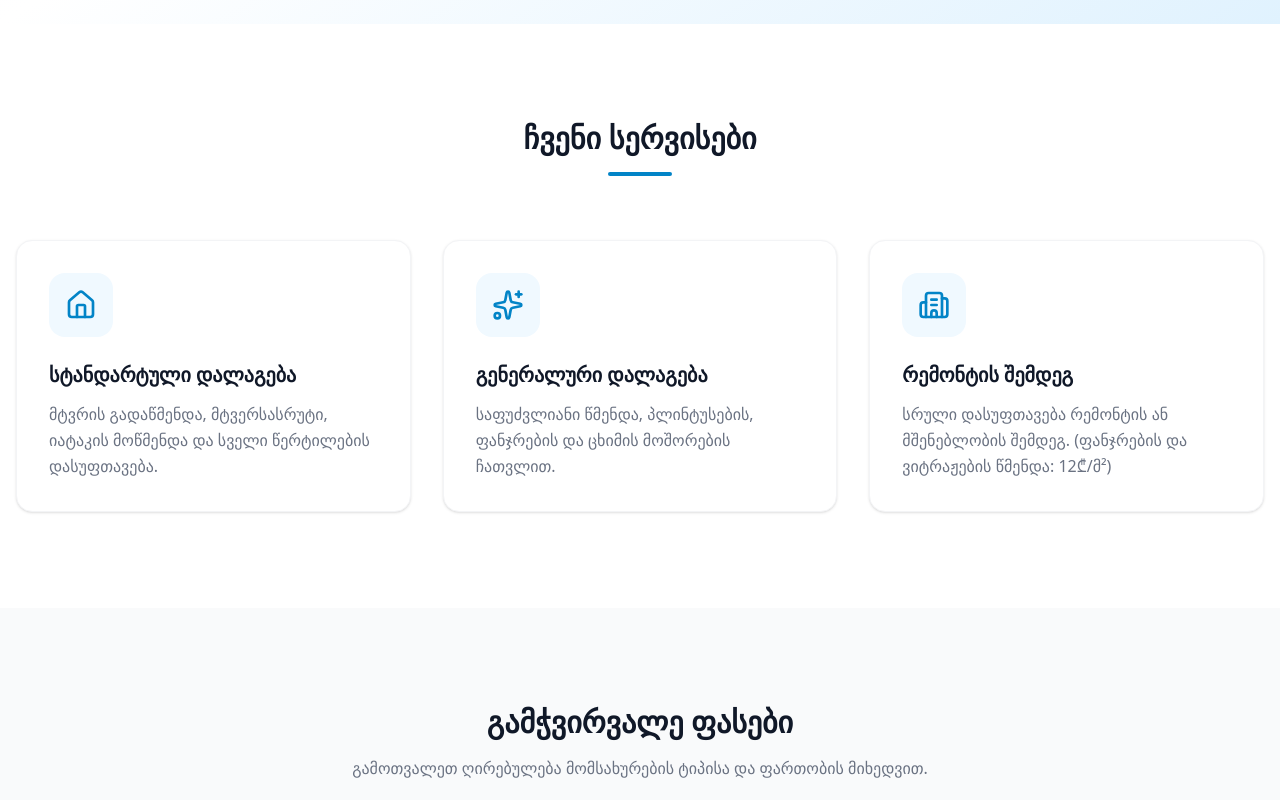
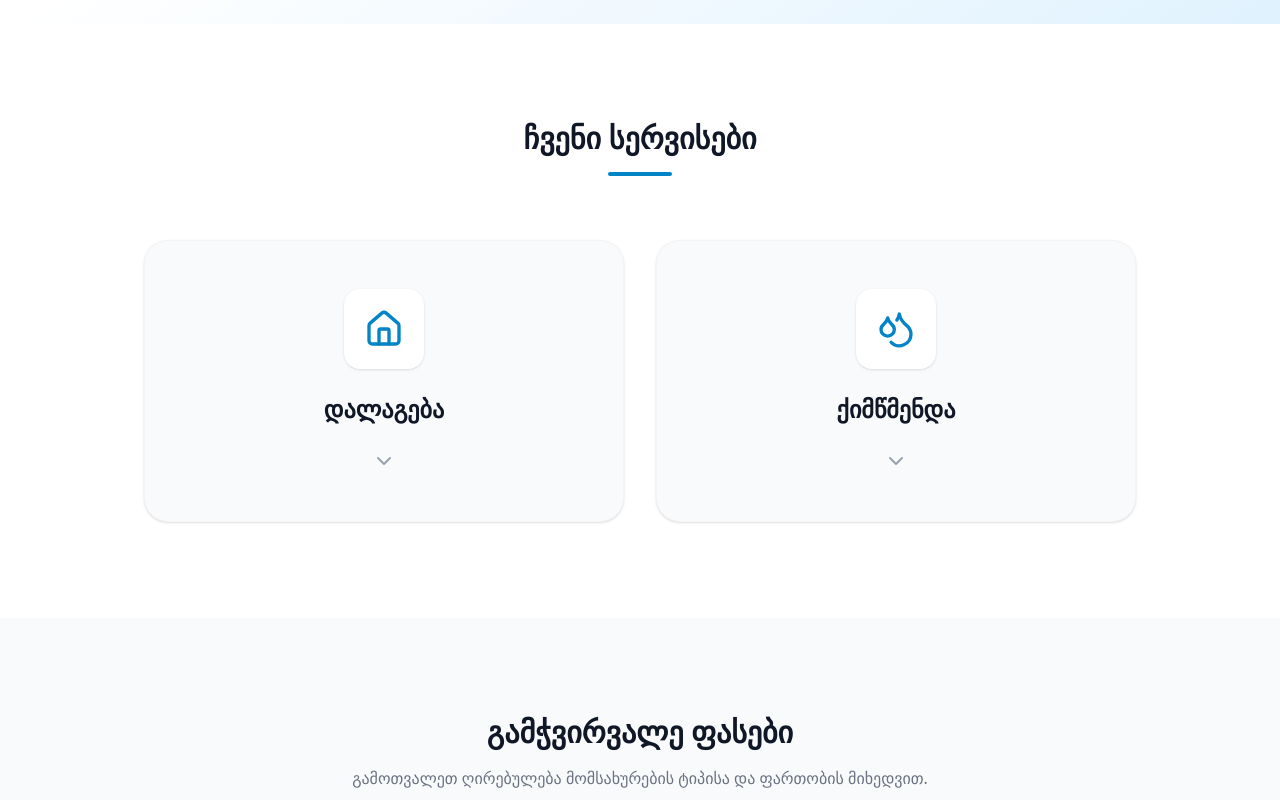
Before and after one commit to SetFodi/cleanmaster, a Next.js app: page / in a window 1280 px wide. Shown: the part 800-1600 px from the top of the page. Built offline with nearby package versions, Linux system fonts and the light colour scheme.

Commit message:
added qimwmenda

```diff
--- a/app/contact/page.tsx
+++ b/app/contact/page.tsx
@@ -32,7 +32,7 @@ export default function ContactPage() {
                                     <p className="text-sm text-gray-400 font-medium uppercase tracking-wider mb-1">
                                         {t("contact.phone")}
                                     </p>
-                                    <p className="text-xl font-bold text-gray-900">+995 555 00 00 00</p>
+                                    <p className="text-xl font-bold text-gray-900">558 23 44 55 | 558 25 44 55</p>
                                     <p className="text-gray-500 text-sm mt-1">
                                         {language === 'ka' ? "ორშაბათი - კვირა (09:00 - 21:00)" : "Mon - Sun (09:00 - 21:00)"}
                                     </p>
--- a/components/Footer.tsx
+++ b/components/Footer.tsx
@@ -35,7 +35,7 @@ export function Footer() {
                     <div>
                         <h4 className="font-semibold text-gray-900 dark:text-white mb-4">{t("nav.contact")}</h4>
                         <ul className="space-y-2 text-sm text-gray-500 dark:text-slate-400">
-                            <li>{t("contact.phone")}: +995 555 00 00 00</li>
+                            <li>{t("contact.phone")}: 558 23 44 55, 558 25 44 55</li>
                             <li>{t("contact.email")}: info@fastandclean.ge</li>
                         </ul>
                     </div>
--- a/components/Services.tsx
+++ b/components/Services.tsx
@@ -1,50 +1,103 @@
 "use client";
 
 import { useI18n } from "../lib/i18n";
-import { Sparkles, Home, Building2 } from "lucide-react";
+import { Sparkles, Home, Droplets, ChevronDown } from "lucide-react";
+import { useState } from "react";
 
 export function Services() {
     const { t } = useI18n();
+    const [openCategory, setOpenCategory] = useState<string | null>(null);
 
-    const services = [
+    type ServiceItem = {
+        title: string;
+        desc?: string;
+        price?: string;
+    };
+
+    type Category = {
+        id: string;
+        icon: React.ReactNode;
+        title: string;
+        items: ServiceItem[];
+    };
+
+    const categories: Category[] = [
         {
-            icon: <Home className="w-8 h-8 text-primary" />,
-            title: t("services.standard"),
-            description: t("services.desc.standard")
+            id: "cleaning",
+            icon: <Home className="w-10 h-10 text-primary" />,
+            title: t("services.cat.cleaning"),
+            items: [
+                { title: t("services.standard"), desc: t("services.desc.standard") },
+                { title: t("services.deep"), desc: t("services.desc.deep") },
+                { title: t("services.renovation"), desc: t("services.desc.renovation") },
+            ]
         },
         {
-            icon: <Sparkles className="w-8 h-8 text-primary" />,
-            title: t("services.deep"),
-            description: t("services.desc.deep")
-        },
-        {
-            icon: <Building2 className="w-8 h-8 text-primary" />,
-            title: t("services.renovation"),
-            description: t("services.desc.renovation")
+            id: "dry_cleaning",
+            icon: <Droplets className="w-10 h-10 text-primary" />,
+            title: t("services.cat.dry_cleaning"),
+            items: [
+                { title: t("services.dc.armchair"), price: "35-40 ₾" },
+                { title: t("services.dc.sofa_1"), price: "60-80 ₾" },
+                { title: t("services.dc.sofa_2"), price: "80-120 ₾" },
+                { title: t("services.dc.mattress"), price: "40-60 ₾" },
+                { title: t("services.dc.pouffe"), price: "25-35 ₾" },
+            ]
         }
     ];
 
     return (
         <section id="services" className="py-24 bg-white dark:bg-slate-900 transition-colors duration-300">
-            <div className="container mx-auto px-4">
+            <div className="container mx-auto px-4 max-w-5xl">
                 <div className="text-center mb-16">
                     <h2 className="text-3xl font-bold text-gray-900 dark:text-white mb-4">{t("services.title")}</h2>
                     <div className="w-16 h-1 bg-primary mx-auto rounded-full"></div>
                 </div>
 
-                <div className="grid grid-cols-1 md:grid-cols-3 gap-8">
-                    {services.map((service, index) => (
+                <div className="grid grid-cols-1 md:grid-cols-2 gap-8">
+                    {categories.map((category) => (
                         <div
-                            key={index}
-                            className="group p-8 rounded-2xl bg-white dark:bg-slate-800 border border-gray-100 dark:border-slate-700 shadow-sm hover:shadow-md transition-all"
+                            key={category.id}
+                            className="relative group rounded-3xl bg-gray-50 dark:bg-slate-800 border border-gray-100 dark:border-slate-700 shadow-sm transition-all duration-300"
+                            onMouseEnter={() => setOpenCategory(category.id)}
+                            onMouseLeave={() => setOpenCategory(null)}
                         >
-                            <div className="w-16 h-16 rounded-2xl bg-primary-50 dark:bg-slate-700 flex items-center justify-center mb-6 group-hover:scale-110 transition-transform">
-                                {service.icon}
+                            <div
+                                className="p-8 md:p-12 flex flex-col items-center text-center cursor-pointer"
+                                onClick={() => setOpenCategory(openCategory === category.id ? null : category.id)}
+                            >
+                                <div className="w-20 h-20 rounded-2xl bg-white dark:bg-slate-700 shadow-sm flex items-center justify-center mb-6 group-hover:scale-110 group-hover:bg-primary-50 dark:group-hover:bg-slate-600 transition-all duration-300">
+                                    {category.icon}
+                                </div>
+                                <h3 className="text-2xl font-bold text-gray-900 dark:text-white mb-2">{category.title}</h3>
+                                <div className={`mt-4 transform transition-transform duration-300 ${openCategory === category.id ? "rotate-180" : ""}`}>
+                                    <ChevronDown className="w-6 h-6 text-gray-400" />
+                                </div>
                             </div>
-                            <h3 className="text-xl font-bold text-gray-900 dark:text-white mb-3">{service.title}</h3>
-                            <p className="text-gray-500 dark:text-slate-400 leading-relaxed">
-                                {service.description} {/* Note: Descriptions should ideally be translated too, added locally for now */}
-                            </p>
+
+                            {/* Dropdown Content */}
+                            <div
+                                className={`overflow-hidden transition-all duration-500 ease-in-out ${openCategory === category.id ? "max-h-[800px] opacity-100 pb-8" : "max-h-0 opacity-0"
+                                    }`}
+                            >
+                                <div className="px-6 border-t border-gray-100 dark:border-slate-700 pt-6 mx-4">
+                                    <ul className="space-y-3">
+                                        {category.items.map((item, idx) => (
+                                            <li key={idx} className="flex flex-col sm:flex-row sm:items-center justify-between gap-2 p-4 rounded-xl bg-white dark:bg-slate-700/50 hover:bg-gray-100 dark:hover:bg-slate-600 transition-colors border border-transparent">
+                                                <div>
+                                                    <span className="font-semibold text-gray-800 dark:text-slate-200 block text-left">{item.title}</span>
+                                                    {item.desc && <span className="text-sm text-gray-500 dark:text-slate-400 mt-1 block text-left leading-snug">{item.desc}</span>}
+                                                </div>
+                                                {item.price && (
+                                                    <span className="whitespace-nowrap font-bold text-primary-700 dark:text-primary-300 bg-primary-50 dark:bg-primary-900/40 px-3 py-1 rounded-full text-sm self-start sm:self-auto border border-primary-100 dark:border-primary-800">
+                                                        {item.price}
+                                                    </span>
+                                                )}
+                                            </li>
+                                        ))}
+                                    </ul>
+                                </div>
+                            </div>
                         </div>
                     ))}
                 </div>
--- a/lib/i18n.tsx
+++ b/lib/i18n.tsx
@@ -25,12 +25,19 @@ const translations = {
         "hero.eco": "ეკო-მეგობრული",
         "hero.insured": "დაზღვეული",
         "services.title": "ჩვენი სერვისები",
+        "services.cat.cleaning": "დალაგება",
+        "services.cat.dry_cleaning": "ქიმწმენდა",
         "services.standard": "სტანდარტული დალაგება",
         "services.desc.standard": "მტვრის გადაწმენდა, მტვერსასრუტი, იატაკის მოწმენდა და სველი წერტილების დასუფთავება.",
         "services.deep": "გენერალური დალაგება",
         "services.desc.deep": "საფუძვლიანი წმენდა, პლინტუსების, ფანჯრების და ცხიმის მოშორების ჩათვლით.",
         "services.renovation": "რემონტის შემდეგ",
         "services.desc.renovation": "სრული დასუფთავება რემონტის ან მშენებლობის შემდეგ. (ფანჯრების და ვიტრაჟების წმენდა: 12₾/მ²)",
+        "services.dc.armchair": "კრესლო",
+        "services.dc.sofa_1": "დივანი (1-ადგილიანი)",
+        "services.dc.sofa_2": "დივანი (2-ადგილიანი)",
+        "services.dc.mattress": "მატრასი",
+        "services.dc.pouffe": "პუფი",
         "pricing.title": "გამჭვირვალე ფასები",
         "pricing.service_type": "აირჩიეთ სერვისი",
         "pricing.calc_desc": "გამოთვალეთ ღირებულება მომსახურების ტიპისა და ფართობის მიხედვით.",
@@ -61,12 +68,19 @@ const translations = {
         "hero.eco": "Eco-friendly",
         "hero.insured": "Fully Insured",
         "services.title": "Our Services",
+        "services.cat.cleaning": "Cleaning",
+        "services.cat.dry_cleaning": "Dry Cleaning",
         "services.standard": "Standard Cleaning",
         "services.desc.standard": "Dusting, vacuuming, mopping, and bathroom sanitation for standard maintenance.",
         "services.deep": "Deep Cleaning",
         "services.desc.deep": "Thorough cleaning including baseboards, interior windows, and grease removal.",
         "services.renovation": "After Renovation",
         "services.desc.renovation": "Complete cleanup after construction. (Window and stained glass cleaning: 12₾/m²)",
+        "services.dc.armchair": "Armchair",
+        "services.dc.sofa_1": "1-Seater Sofa",
+        "services.dc.sofa_2": "2-Seater Sofa",
+        "services.dc.mattress": "Mattress",
+        "services.dc.pouffe": "Pouffe",
         "pricing.title": "Transparent Pricing",
         "pricing.service_type": "Select Service",
         "pricing.calc_desc": "Calculate cost based on service type and area.",
@@ -97,12 +111,19 @@ const translations = {
         "hero.eco": "Эко-дружелюбный",
         "hero.insured": "Полностью застраховано",
         "services.title": "Наши услуги",
+        "services.cat.cleaning": "Уборка",
+        "services.cat.dry_cleaning": "Химчистка",
         "services.standard": "Стандартная уборка",
         "services.desc.standard": "Удаление пыли, пылесос, мытье полов и дезинфекция ванных комнат.",
         "services.deep": "Генеральная уборка",
         "services.desc.deep": "Тщательная уборка, включая плинтусы, окна изнутри и удаление жира.",
         "services.renovation": "После ремонта",
         "services.desc.renovation": "Полная уборка после строительства. (Мытье окон и витражей: 12₾/м²)",
+        "services.dc.armchair": "Кресло",
+        "services.dc.sofa_1": "Диван (1-местный)",
+        "services.dc.sofa_2": "Диван (2-местный)",
+        "services.dc.mattress": "Матрас",
+        "services.dc.pouffe": "Пуф",
         "pricing.title": "Прозрачные цены",
         "pricing.service_type": "Выберите услугу",
         "pricing.calc_desc": "Рассчитайте стоимость в зависимости от типа услуги и площади.",
```
